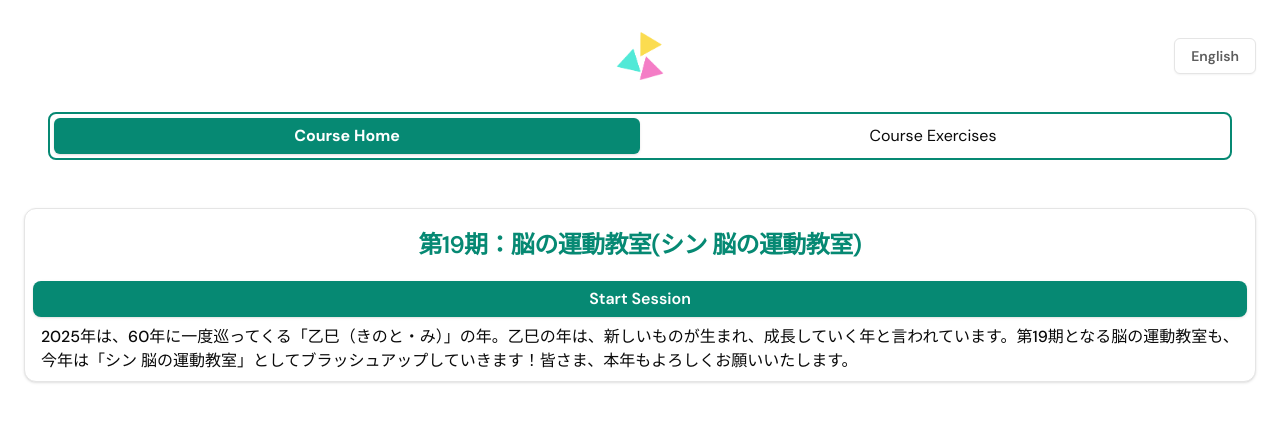
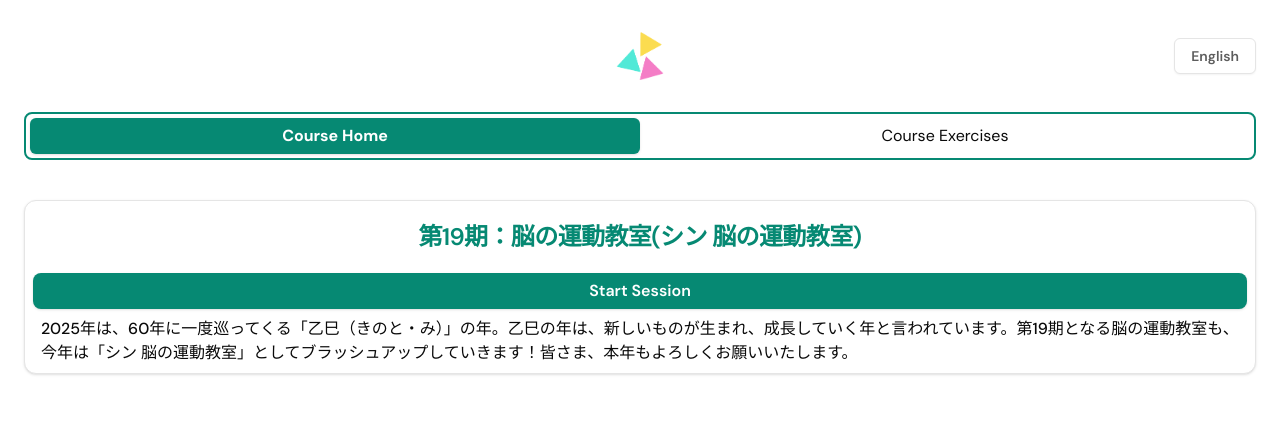
Before and after one commit to noonnofus/wchms-test, a Next.js app: page /courses/1 in a window 1280 px wide. Shown: the top 422 px of the page. Built offline with nearby package versions, Linux system fonts and the light colour scheme.

Commit message:
fix styling on tabs menu

```diff
--- a/src/components/shared/tabs-menu.tsx
+++ b/src/components/shared/tabs-menu.tsx
@@ -9,7 +9,7 @@ export default function TabsMenu(props: {
     return (
         <Tabs
             defaultValue="leftLabel"
-            className="flex flex-col px-6 pb-6 gap-4 w-full h-full items-center overflow-y-auto"
+            className="flex flex-col pb-6 gap-4 w-full h-full items-center overflow-y-auto"
         >
             <TabsList>
                 <TabsTrigger value="leftLabel">{props.leftLabel}</TabsTrigger>
--- a/src/components/ui/tabs.tsx
+++ b/src/components/ui/tabs.tsx
@@ -44,7 +44,7 @@ const TabsContent = React.forwardRef<
     <TabsPrimitive.Content
         ref={ref}
         className={cn(
-            "mt-2 ring-offset-background focus-visible:outline-none focus-visible:ring-2 focus-visible:ring-ring focus-visible:ring-offset-2",
+            "ring-offset-background focus-visible:outline-none focus-visible:ring-2 focus-visible:ring-ring focus-visible:ring-offset-2",
             className
         )}
         {...props}
```
